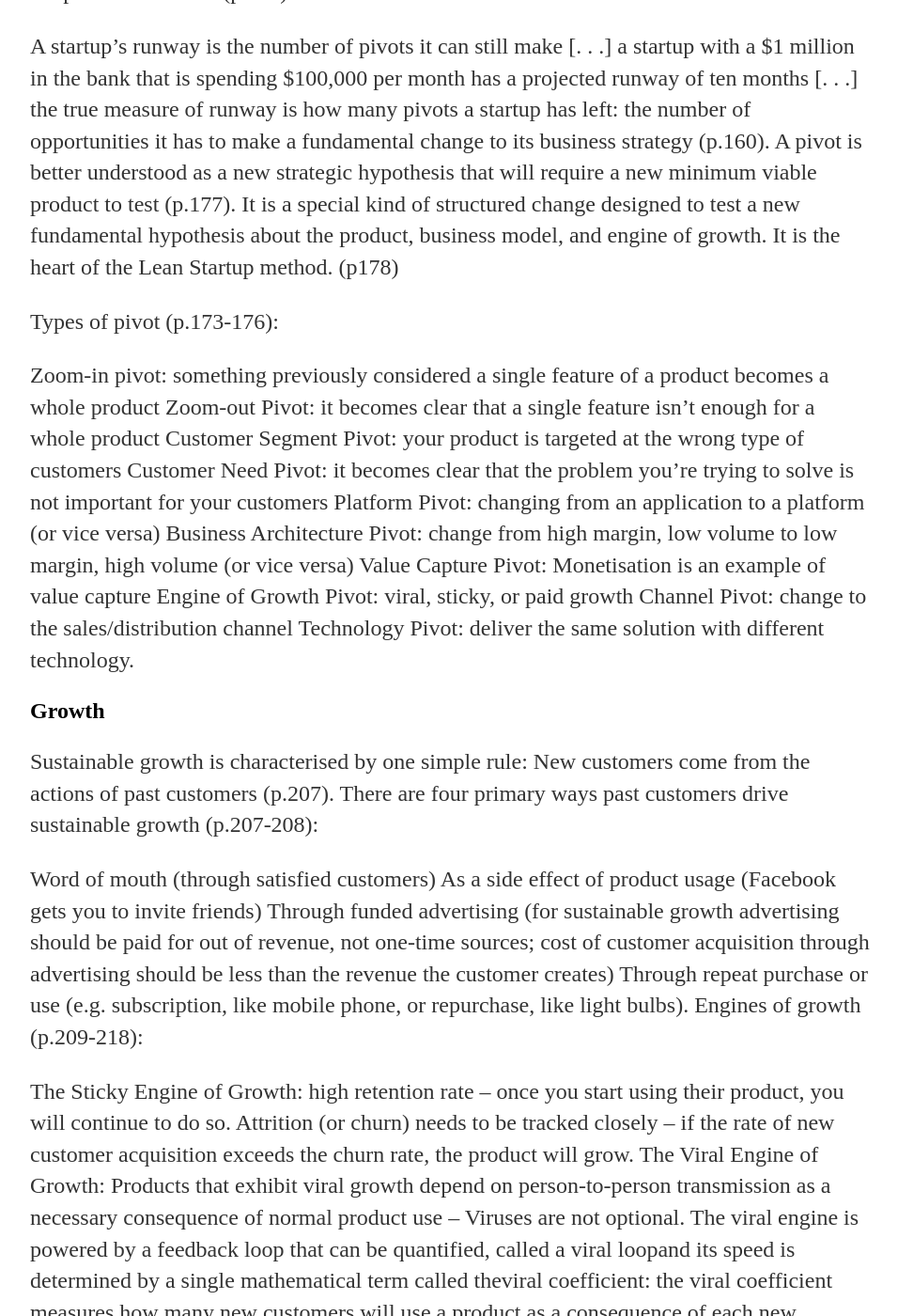
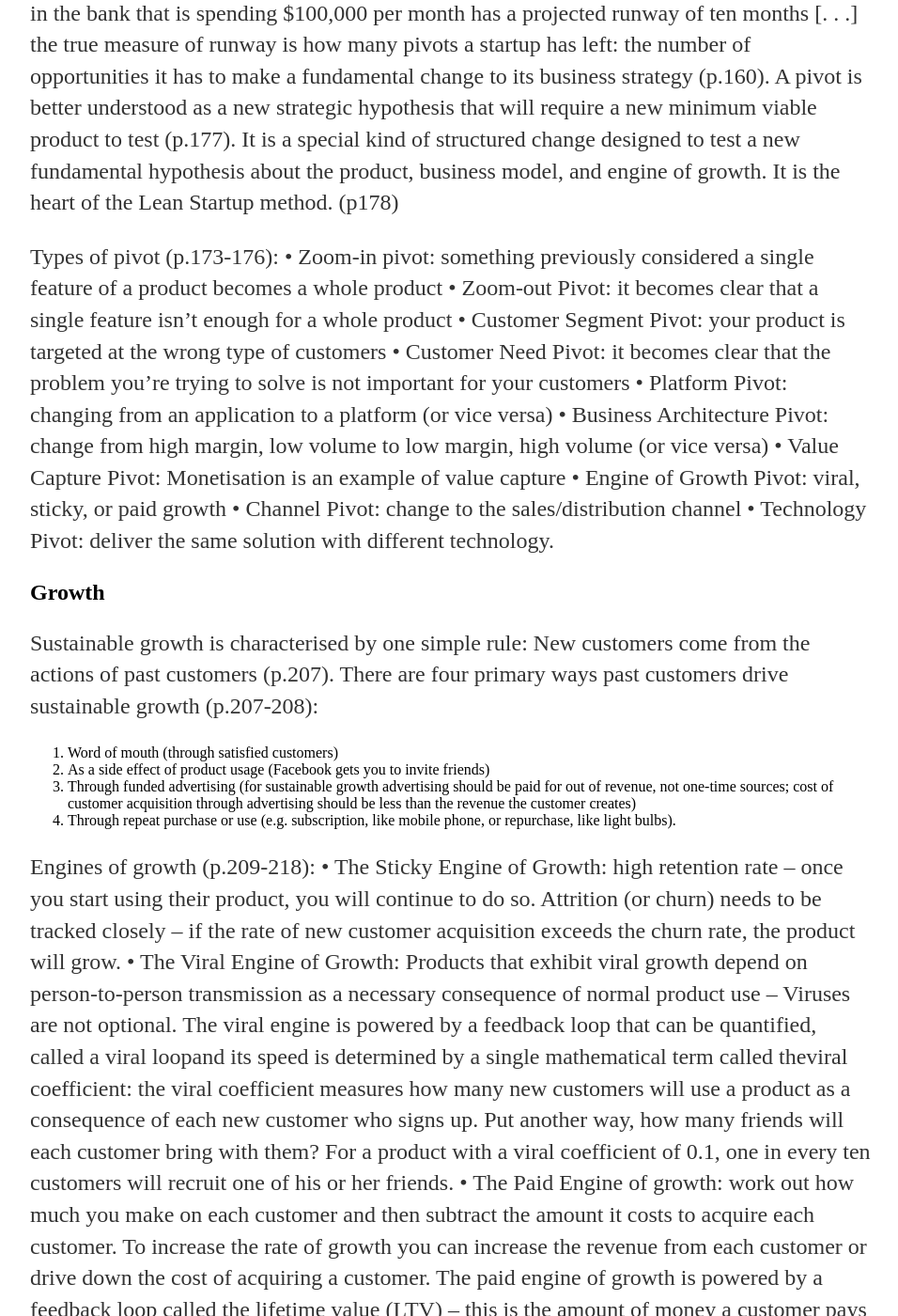
Before and after one commit to scottcolfer/scottcolfer.github.io, a Jekyll site: the page built from _posts/2012-06-05-lean-startup-for-product-managers.md, in a window 1280 px wide and 1400 px high, scrolled down 3957 px. Shown: the whole window at 94% size, without its empty margins (160-1116 px from the left). Built offline with Jekyll 4.4.1, drawn with Linux system fonts in a browser that asks for light colours; some of the changed text lies outside the part shown.

Commit message:
Update 2012-06-05-lean-startup-for-product-managers.md
Formatted post.

```diff
--- a/_posts/2012-06-05-lean-startup-for-product-managers.md
+++ b/_posts/2012-06-05-lean-startup-for-product-managers.md
@@ -5,18 +5,19 @@ date: 2012-06-05
 ---
 
 # tl;dr
-The Lean Startup by Eric Ries can help to create breakthrough new products (‘disruptive innovation’) that can create new sustainable sources of growth (p.31). Product Management enacts many of the principles outlined in the Lean Startup and is a useful touch-point for product managers; at the heart of the Lean Startup is the pivot, which says that you can fail (sort of) but you should fail quickly and cheaply.
+[The Lean Startup](http://theleanstartup.com/) by [Eric Ries])https://twitter.com/ericries) can help to create breakthrough new products (‘disruptive innovation’) that can create new sustainable sources of growth (p.31). Product Management enacts many of the principles outlined in the Lean Startup and is a useful touch-point for product managers. The pivot is at the heart of the Lean Startup: pivots represent the option to bulid, test and learn or to fail quickly and cheaply.
 
 ## Introduction.
 This post is a largely paraphrased overview of the Lean Startup (with page references to help you locate the original text).
 
 ## The Lean Startup Method (p.8-10):
-Working in areas of extreme uncertainty (entrepreneurship is everywhere)
-Bring management to extreme uncertainty (entrepreneurship is management)
-Validated learning (learn about your products and your business)
-Build-Measure-Learn (accelerated feedback loop)
-Accountability (Innovation accounting: measure, manage, prioritise)
-[Lean Startup comes from] lean manufacturing, design thinking, customer development, and agile development (p.4).
+* Working in areas of extreme uncertainty (entrepreneurship is everywhere)
+* Bring management to extreme uncertainty (entrepreneurship is management)
+* Validated learning (learn about your products and your business)
+* Build-Measure-Learn (accelerated feedback loop)
+* Accountability (Innovation accounting: measure, manage, prioritise).
+*
+> [Lean Startup comes from] lean manufacturing, design thinking, customer development, and agile development (p.4).
 
 ## Entrepreneurship is Management.
 
@@ -24,17 +25,17 @@ The concept of entrepreneurship includes anyone who works within my definition o
 
 Entrepreneurship is a kind of management (p.3) and requires a managerial discipline (p.17).
 
-[Lean Startup is] characterised by an extremely fast cycle time, a focus on what customers want (without asking them), and a scientific approach to making decisions (p.8).
+> [Lean Startup is] characterised by an extremely fast cycle time, a focus on what customers want (without asking them), and a scientific approach to making decisions (p.8).
 
 ## Validated Learning.
 
 It’s easy to kid yourself about what you think customers want and it’s easy to learn things that are completely irrelevant. Validated learning is demonstrated by positive improvements in the startup’s core metrics, backed up by empirical data collected from real customers (p.49).
 
-Value VS. Waste
+### Value VS. Waste
 
 Learning is the essential unit of progress for startups. The effort that is not absolutely necessary for learning what customers want can be eliminated (p.49). Which of our efforts are value creating and which are wasteful? A common excuse for failure is that it was worthwhile because it enabled learning – was it the best way to learn that, or would talking to users have been more efficient? (p.47) Value in a startup is not the creation of ‘stuff’, but rather validated learning about how to build a sustainable business (p.182).
 
-Get out of the building and speak to real people – behind all metrics & reports are real people. Run experiments to observe real customer behaviour  (p.58) and avoid vanity metrics that give the illusion of success: focus on real progress. An experiment is more than just a theoretical inquiry, it is also a first product (p.63).
+*Get out of the building and speak to real people* – behind all metrics & reports are real people. Run experiments to observe real customer behaviour  (p.58) and avoid vanity metrics that give the illusion of success: focus on real progress. An experiment is more than just a theoretical inquiry, it is also a first product (p.63).
 
 Example experiments (p.61):
 
@@ -59,15 +60,14 @@ Down the road – after many iterations – you may learn that some element of y
 ## Accountability
 
 When one is choosing among the many assumptions in a business plan, it makes sense to test the riskiest assumptions first (p.119). Metrics should be (p.142-146):
+• Actionable (clear relationship between cause and effect)
+• Accessible (plain English, easily understood, reflecting that metrics are people, e.g. what is a website ‘hit’?)
+• Auditable (data must be credible).
 
-Actionable (clear relationship between cause and effect)
-Accessible (plain English, easily understood, reflecting that metrics are people, e.g. what is a website ‘hit’?)
-Auditable (data must be credible).
 Innovation accounting – how it works in three milestones (p.117, 118, 120):
-
-Use an MVP (baseline) to establish real data on where your company is at (value hypothesis and growth hypothesis)
-Use iterative development to progress from this baseline to a more ideal state: have a hypothesis about what will improve metrics and a set of experiments designed to test that hypothesis
-Pivot or persevere?
+1. Use an MVP (baseline) to establish real data on where your company is at (value hypothesis and growth hypothesis)
+2. Use iterative development to progress from this baseline to a more ideal state: have a hypothesis about what will improve 3. metrics and a set of experiments designed to test that hypothesis
+4. Pivot or persevere?
 
 ## Pivot
 
@@ -76,29 +76,28 @@ A pivot is a special kind of change designed to test a new fundamental hypothesi
 A startup’s runway is the number of pivots it can still make [. . .] a startup with a $1 million in the bank that is spending $100,000 per month has a projected runway of ten months [. . .] the true measure of runway is how many pivots a startup has left: the number of opportunities it has to make a fundamental change to its business strategy (p.160). A pivot is better understood as a new strategic hypothesis that will require a new minimum viable product to test (p.177). It is a special kind of structured change designed to test a new fundamental hypothesis about the product, business model, and engine of growth. It is the heart of the Lean Startup method. (p178)
 
 Types of pivot (p.173-176):
-
-Zoom-in pivot: something previously considered a single feature of a product becomes a whole product
-Zoom-out Pivot: it becomes clear that a single feature isn’t enough for a whole product
-Customer Segment Pivot: your product is targeted at the wrong type of customers
-Customer Need Pivot: it becomes clear that the problem you’re trying to solve is not important for your customers
-Platform Pivot: changing from an application to a platform (or vice versa)
-Business Architecture Pivot: change from high margin, low volume to low margin, high volume (or vice versa)
-Value Capture Pivot: Monetisation is an example of value capture
-Engine of Growth Pivot: viral, sticky, or paid growth
-Channel Pivot: change to the sales/distribution channel
-Technology Pivot: deliver the same solution with different technology.
+• Zoom-in pivot: something previously considered a single feature of a product becomes a whole product
+• Zoom-out Pivot: it becomes clear that a single feature isn’t enough for a whole product
+• Customer Segment Pivot: your product is targeted at the wrong type of customers
+• Customer Need Pivot: it becomes clear that the problem you’re trying to solve is not important for your customers
+• Platform Pivot: changing from an application to a platform (or vice versa)
+• Business Architecture Pivot: change from high margin, low volume to low margin, high volume (or vice versa)
+• Value Capture Pivot: Monetisation is an example of value capture
+• Engine of Growth Pivot: viral, sticky, or paid growth
+• Channel Pivot: change to the sales/distribution channel
+• Technology Pivot: deliver the same solution with different technology.
 
 ## Growth
 
 Sustainable growth is characterised by one simple rule: New customers come from the actions of past customers (p.207). There are four primary ways past customers drive sustainable growth (p.207-208):
+1. Word of mouth (through satisfied customers)
+2. As a side effect of product usage (Facebook gets you to invite friends)
+3. Through funded advertising (for sustainable growth advertising should be paid for out of revenue, not one-time sources; cost of customer acquisition through advertising should be less than the revenue the customer creates)
+4. Through repeat purchase or use (e.g. subscription, like mobile phone, or repurchase, like light bulbs).
 
-Word of mouth (through satisfied customers)
-As a side effect of product usage (Facebook gets you to invite friends)
-Through funded advertising (for sustainable growth advertising should be paid for out of revenue, not one-time sources; cost of customer acquisition through advertising should be less than the revenue the customer creates)
-Through repeat purchase or use (e.g. subscription, like mobile phone, or repurchase, like light bulbs).
 Engines of growth (p.209-218):
+• The Sticky Engine of Growth: high retention rate – once you start using their product, you will continue to do so. Attrition (or churn) needs to be tracked closely – if the rate of new customer acquisition exceeds the churn rate, the product will grow.
+• The Viral Engine of Growth: Products that exhibit viral growth depend on person-to-person transmission as a necessary consequence of normal product use – Viruses are not optional. The viral engine is powered by a feedback loop that can be quantified, called a viral loopand its speed is determined by a single mathematical term called theviral coefficient: the viral coefficient measures how many new customers will use a product as a consequence of each new customer who signs up. Put another way, how many friends will each customer bring with them? For a product with a viral coefficient of 0.1, one in every ten customers will recruit one of his or her friends.
+• The Paid Engine of growth: work out how much you make on each customer and then subtract the amount it costs to acquire each customer. To increase the rate of growth you can increase the revenue from each customer or drive down the cost of acquiring a customer. The paid engine of growth is powered by a feedback loop called the lifetime value (LTV) – this is the amount of money a customer pays for the product over their lifetime minus variable costs. E.g. Advertisement costs $100 and causes fifty new customers to sign up. This ad has a cost per acquisition (CPA) of $2. If the margin between LTV and CPA is greater than $2, the product will grow.
 
-The Sticky Engine of Growth: high retention rate – once you start using their product, you will continue to do so. Attrition (or churn) needs to be tracked closely – if the rate of new customer acquisition exceeds the churn rate, the product will grow.
-The Viral Engine of Growth: Products that exhibit viral growth depend on person-to-person transmission as a necessary consequence of normal product use – Viruses are not optional. The viral engine is powered by a feedback loop that can be quantified, called a viral loopand its speed is determined by a single mathematical term called theviral coefficient: the viral coefficient measures how many new customers will use a product as a consequence of each new customer who signs up. Put another way, how many friends will each customer bring with them? For a product with a viral coefficient of 0.1, one in every ten customers will recruit one of his or her friends.
-The Paid Engine of growth: work out how much you make on each customer and then subtract the amount it costs to acquire each customer. To increase the rate of growth you can increase the revenue from each customer or drive down the cost of acquiring a customer. The paid engine of growth is powered by a feedback loop called the lifetime value (LTV) – this is the amount of money a customer pays for the product over their lifetime minus variable costs. E.g. Advertisement costs $100 and causes fifty new customers to sign up. This ad has a cost per acquisition (CPA) of $2. If the margin between LTV and CPA is greater than $2, the product will grow.
 Technically, more than one engine of growth can operate in a business at a time. (p.219). There are many value-destroying kinds of growth that should be avoided. An example would be a business that grows through continuous fund-raising from investors and lots of paid advertising but does not develop a value-creating product (p.85).
```
